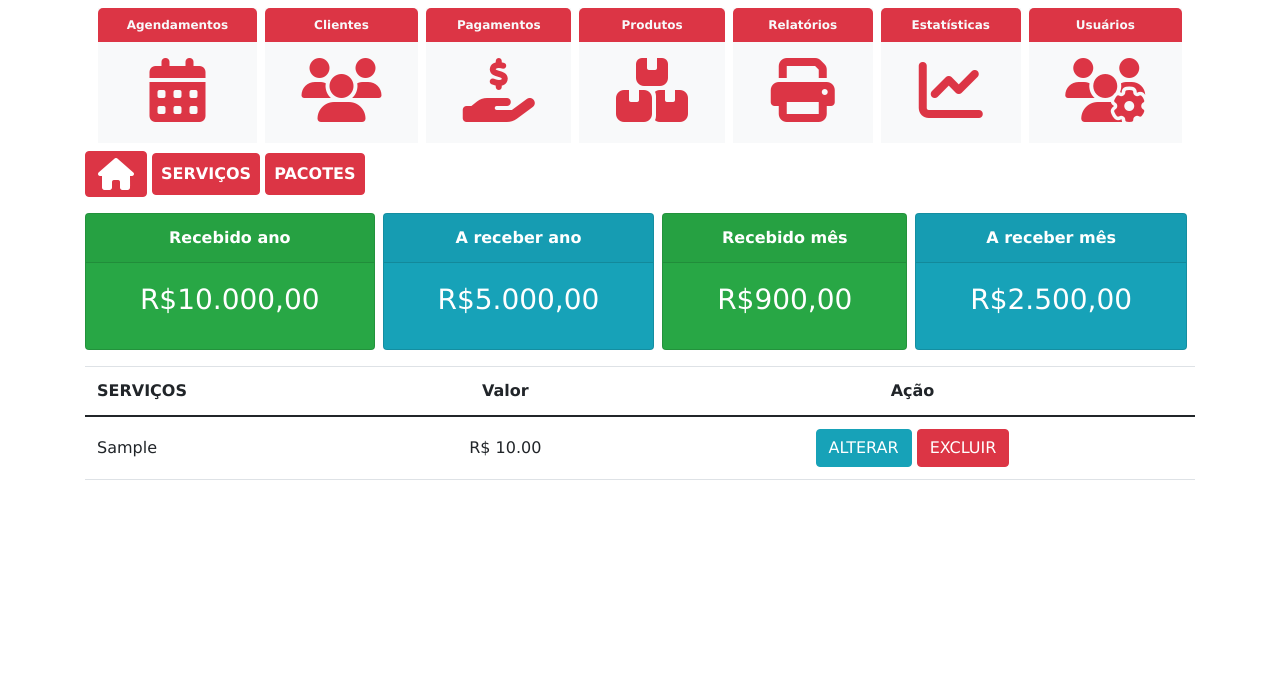
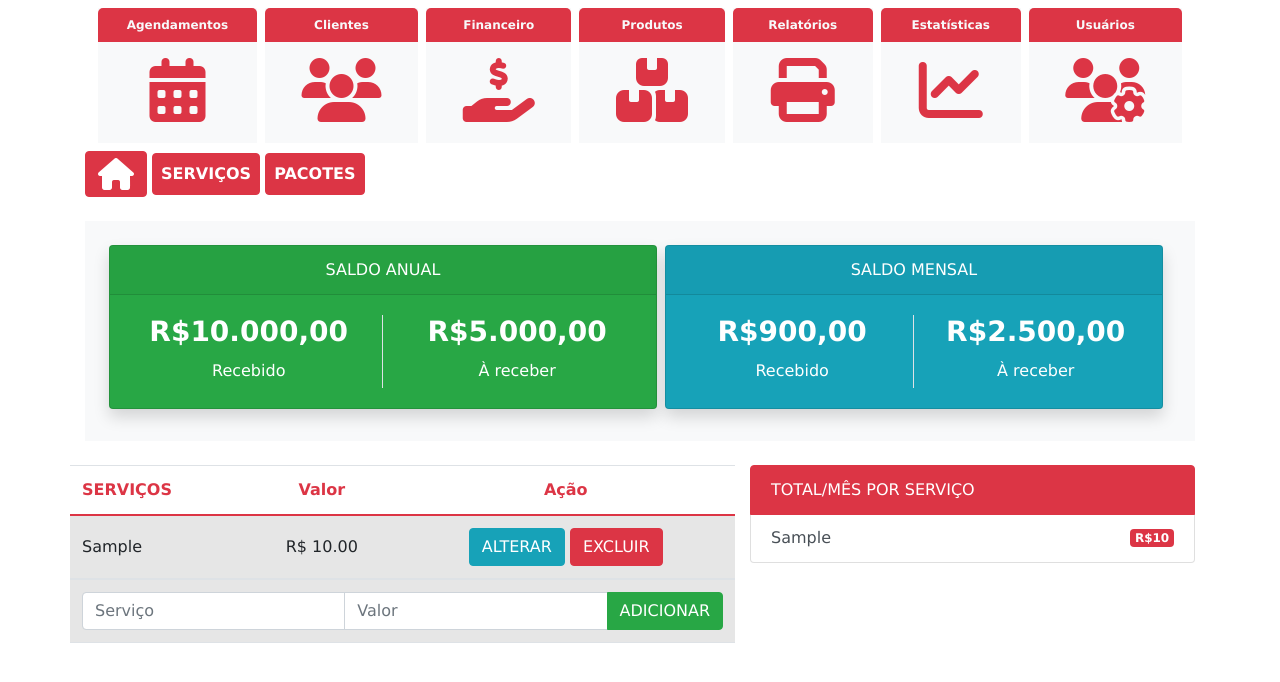
Before and after one commit to aluiss/organistetica, a Django app: page /financeiro/dashboard in a window 1280 px wide. Shown: the top 682 px of the page. Run offline with Django 3.2, Linux system fonts and the light colour scheme; tables that the repository leaves empty hold one stand-in row (values such as "Sample post"); some libraries are stand-ins or nearby versions.

Commit message:
Alteração do painel de saldo e inclusão da lista de saldo por procedimento.

```diff
--- a/clientes/views.py
+++ b/clientes/views.py
@@ -57,7 +57,7 @@ def index(request):
 
         def vagas_hoje():
             hoje = date.today().day
-            vagas_hoje = 10 - Agendamento.objects.filter(start__day=hoje).count()
+            vagas_hoje = 10 - Agendamento.objects.filter(start__day=hoje, cancelado=False).count()
             return vagas_hoje
 
     dados = {
--- a/procedimentos/admin.py
+++ b/procedimentos/admin.py
@@ -1,4 +1,8 @@
 from django.contrib import admin
 from .models import Procedimento
 
-admin.site.register(Procedimento)
+class ListaProcedimentos(admin.ModelAdmin):
+    list_display = ('procedimento', 'valor')
+    search_fields = ('procedimento',)
+
+admin.site.register(Procedimento, ListaProcedimentos)
--- a/templates/financeiro/financeiro.html
+++ b/templates/financeiro/financeiro.html
@@ -7,36 +7,38 @@
         <a href="#" class="btn btn-danger p-2 fw-bold">SERVIÇOS</a>
         <a href="#" class="btn btn-danger p-2 fw-bold">PACOTES</a>
     </nav>
-    <div class="nav text-center">
-        <div class="card bg-success me-2 fw-bold nav-fill flex-fill">
-            <div class="card-header text-white">Recebido ano</div>
-            <div class="card-body">
-                <h3 class="card-title text-white">R$10.000,00</h3>
+    <div class="nav text-center p-4 my-4 bg-light">
+        <div class="card bg-success me-2 mb-2 nav-fill flex-fill shadow">
+            <div class="card-header text-white"> SALDO ANUAL</div>
+            <div class="card-body row">
+                <div class="col border-end">
+                    <h3 class="card-title text-white fw-bold">R$10.000,00</h3>
+                    <h6 class="text-white">Recebido</h6>
+                </div>
+                <div class="col">
+                    <h3 class="card-title text-white fw-bold">R$5.000,00</h3>
+                    <h6 class="text-white">À receber</h6>
+                </div>
             </div>
         </div>
-        <div class="card bg-info me-2 fw-bold nav-fill flex-fill">
-            <div class="card-header text-white">A receber ano</div>
-            <div class="card-body">
-                <h3 class="card-title text-white">R$5.000,00</h3>
-            </div>
-        </div>
-        <div class="card bg-success me-2 fw-bold nav-fill flex-fill">
-            <div class="card-header text-white">Recebido mês</div>
-            <div class="card-body">
-                <h3 class="card-title text-white">R$900,00</h3>
-            </div>
-        </div>
-        <div class="card bg-info me-2 fw-bold nav-fill flex-fill">
-            <div class="card-header text-white">A receber mês</div>
-            <div class="card-body">
-                <h3 class="card-title text-white">R$2.500,00</h3>
+        <div class="card bg-info me-2 mb-2 nav-fill flex-fill shadow">
+            <div class="card-header text-white">SALDO MENSAL</div>
+            <div class="card-body row">
+                <div class="col border-end">
+                    <h3 class="card-title text-white fw-bold">R$900,00</h3>
+                    <h6 class="text-white">Recebido</h6>
+                </div>
+                <div class="col">
+                    <h3 class="card-title text-white fw-bold">R$2.500,00</h3>
+                    <h6 class="text-white">À receber</h6>
+                </div>
             </div>
         </div>
     </div>
-    <div class="mt-3">
-        <table class="table">
+    <div class="row">
+        <table class="table table-striped col">
             <thead>
-                <tr>
+                <tr class="text-danger">
                     <th>SERVIÇOS</th>
                     <th class="text-center">Valor</th>
                     <th class="text-center">Ação</th>
@@ -53,8 +55,27 @@
                     </td>
                 </tr>
                 {% endfor %}
+
             </tbody>
+                <tr>
+                    <td colspan="3">
+                        <div class="input-group">
+                            <input class="form-control" type="text" name="servico" placeholder="Serviço">
+                            <input class="form-control" type="text" name="valor" placeholder="Valor">
+                            <input class="btn btn-success input-grup-text" type="submit" value="ADICIONAR">
+                        </div>
+                    </td>
+                </tr>
         </table>
+        <ul class="col-md-5">
+            <li class="list-group-item list-group-item-action d-flex bg-danger border-danger active" aria-current="true">TOTAL/MÊS POR SERVIÇO</li>
+            {% for procedimento in procedimentos %}
+            <li class="list-group-item list-group-item-action d-flex justify-content-between align-items-center">
+                {{procedimento.procedimento}}
+                <span class="badge bg-danger">R${{procedimento.valor}}</span>
+            </li>
+            {% endfor %}
+        </ul>
     </div>
 </div>
 
--- a/templates/partials/_menu.html
+++ b/templates/partials/_menu.html
@@ -23,7 +23,7 @@
                     </a>
                 </li>
                 <li class="nav-item nav-fill bg-light me-2">
-                    <div class="nav-item bg-pink tit-h6 bg-danger text-light p-2">Pagamentos</div>
+                    <div class="nav-item bg-pink tit-h6 bg-danger text-light p-2">Financeiro</div>
                     <a href="{% url 'financeiro' %}" class="text-decoration-none">
                         <div class="text-center fs-2 fw-bold p-3 text-danger">
                             <i class="fas fa-hand-holding-usd fa-2x"></i>
```
